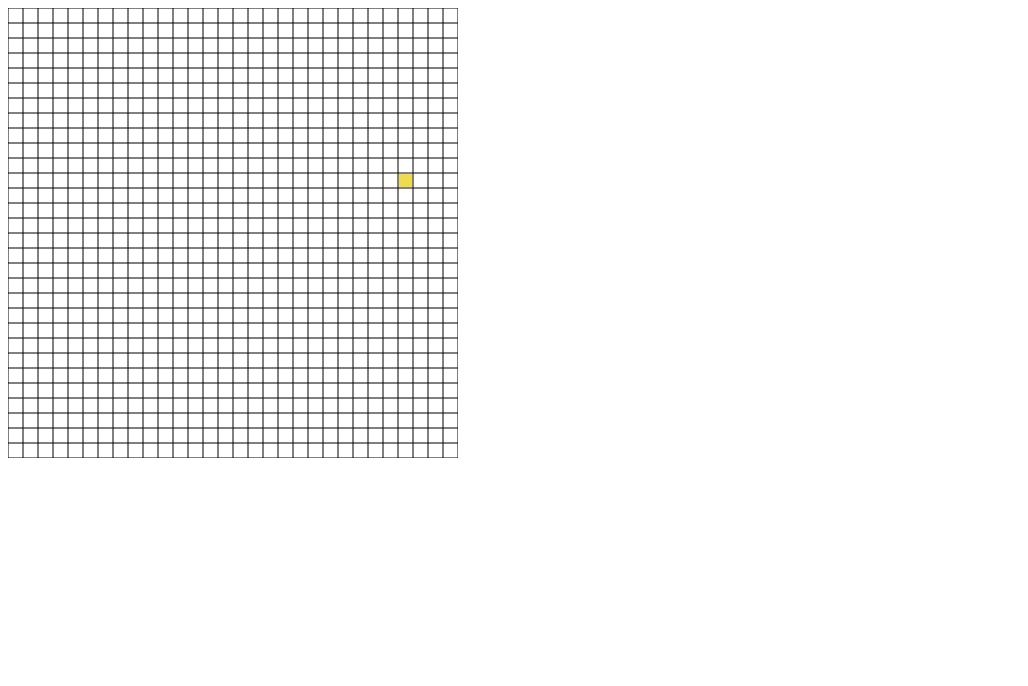
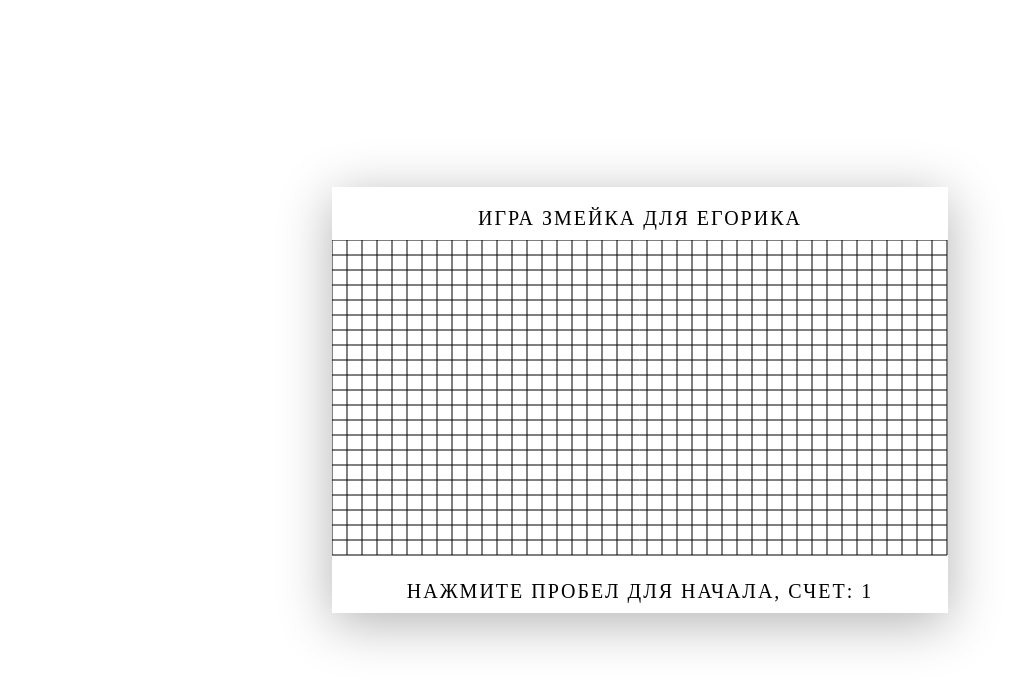
Before and after one commit to dms51971007/Egor_snake, a plain HTML site: page index.html in a window 1280 px wide. Shown: the whole page, without its empty margins (0-1028 px from the left). Drawn offline with Linux system fonts and the light colour scheme.

Commit message:
счет надписи

```diff
--- a/game1.js
+++ b/game1.js
@@ -1,32 +1,42 @@
 var snake;
 var width = 15;
-var mX = 30;
-var mY = 30;
+var mX = 40;
+var mY = 20;
 
 var prizeX, prizeY;
 var nextMove = [0, 1];
 var ctx;
 var canvas;
+var textStatusGame;
 var gameOver = true;
 
 init();
 
 function init() {
+    canvas = document.getElementById('canvas');
+    textStatusGame = document.getElementById('statusGame');
+    canvas.width = width * (mX + 1) + 1;
+    canvas.height = width * (mY + 1) + 1;
+
+    ctx = canvas.getContext('2d');
+
+    let timerId = setInterval(() => makeMove(), 200);
+    document.addEventListener('keydown', logKey);
+    newGame();
+}
+
+function newGame() {
+
     snake = new Array;
     var pos = [5, 9];
     snake.push(pos);
-    canvas = document.getElementById('canvas');
-    canvas.width = width * mX;
-    canvas.height = width * mY;
+    draw_field();
+    set_priz();
+    drawStatus();
 
-    ctx = canvas.getContext('2d');
-
-    draw_field();
-    let timerId = setInterval(() => makeMove(), 200);
-
-    document.addEventListener('keydown', logKey);
 
 }
+
 
 function logKey(e) {
     let code = e.keyCode;
@@ -46,8 +56,10 @@ function logKey(e) {
                 break; //Down key
         }
     } else {
-        console.log(code);
-        if (code == 32) gameOver = false;
+        if (code == 32) {
+            gameOver = false;
+            newGame();
+        }
     }
 }
 
@@ -63,18 +75,34 @@ function makeMove() {
 
         snake.push([x, y]);
         draw_snake();
-        if (prizeX == x && prizeY == y)
+        drawPrise();
+        if (prizeX == x && prizeY == y) {
             set_priz();
-        else
+            drawStatus();
+        } else
             snake.shift();
-
-        for (let i = 0; i < snake.length - 1; i++) {
-            if (snake[i][0] == x && snake[i][1] == y)
-                gameOver = true;
-        };
+        if (isPosOnSnake(x, y)) {
+            gameOver = true;
+            drawStatus();
+        }
+        //        for (let i = 0; i < snake.length - 1; i++) {
+        //            if (snake[i][0] == x && snake[i][1] == y) {
+        //                gameOver = true;
+        //                drawStatus();
+        //            }
+        //        };
     }
 
 }
+
+function drawStatus() {
+    if (gameOver) {
+        textStatusGame.textContent = "Нажмите пробел для начала, счет: " + snake.length;
+    } else {
+        textStatusGame.textContent = "Cчет: " + snake.length;
+    }
+}
+
 
 function draw_segment(ctx, x, y, color) {
     ctx.beginPath();
@@ -87,6 +115,16 @@ function draw_rect(x, y, color) {
     ctx.fillStyle = color;
     ctx.fillRect(x * width + 1, y * width + 1, width - 2, width - 2);
 }
+
+function isPosOnSnake(x, y) {
+    for (let i = 0; i < snake.length - 1; i++) {
+        if (snake[i][0] == x && snake[i][1] == y) {
+            return true;
+        }
+    };
+    return false;
+}
+
 
 function draw_snake() {
     for (let pr in snake) {
@@ -105,13 +143,20 @@ function getRandomInt(max) {
 function set_priz() {
     prizeX = getRandomInt(mX);
     prizeY = getRandomInt(mY);
+
+    prizeX = snake[0][0];
+    prizeY = snake[0][1];
+
+}
+
+function drawPrise() {
     draw_rect(prizeX, prizeY, "#f0db4f");
-
 }
 
 
 function draw_field() {
-   for (var i = 0; i <= mY + 1; i++) {
+    ctx.clearRect(0, 0, width * (mX + 5), width * (mY + 5));
+    for (var i = 0; i <= mY + 1; i++) {
         ctx.moveTo(0, i * width);
         ctx.lineTo(width * (mX + 1), i * width);
 
@@ -122,6 +167,5 @@ function draw_field() {
         ctx.lineTo(width * i, (1 + mY) * width);
 
     }
-    set_priz();
     ctx.stroke();
 }
--- a/index.html
+++ b/index.html
@@ -3,11 +3,15 @@
 
 <head>
     <meta charset="utf-8" />
+    <link type="text/css" rel="stylesheet" href="style.css">
+
 </head>
 
 <body>
-    <canvas id="canvas"></canvas>
+    <div class="wrapper class">
+        <p class="player-name">Игра Змейка для Егорика</p>
+        <canvas id="canvas"> </canvas>
+        <p class="player-name" id="statusGame"></p>
+    </div>
     <script src="game1.js"></script>
-</body>
-
-</html>
+</body></html>
--- /dev/null
+++ b/style.css
@@ -0,0 +1,20 @@
+.wrapper {
+    position: absolute;
+    top: 50%;
+    left: 50%;
+    transform: translate(-50%, -50%);
+    background-color: #fff;
+    box-shadow: 0px 10px 50px rgba(0, 0, 0, 0.3);
+    overflow: hidden;
+}
+
+.player-name {
+    font-size: 20px;
+    text-align: center;
+    text-transform: uppercase;
+    letter-spacing: 2px;
+    font-weight: 100;
+    margin-top: 20px;
+    margin-bottom: 10px;
+    position: relative;
+}
```
